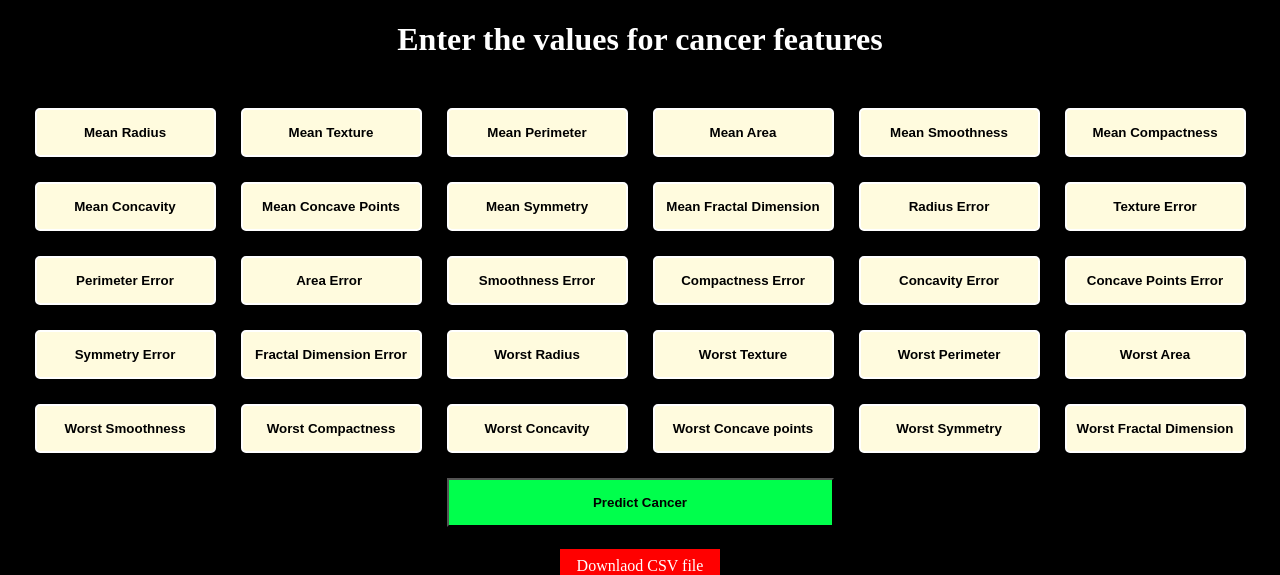
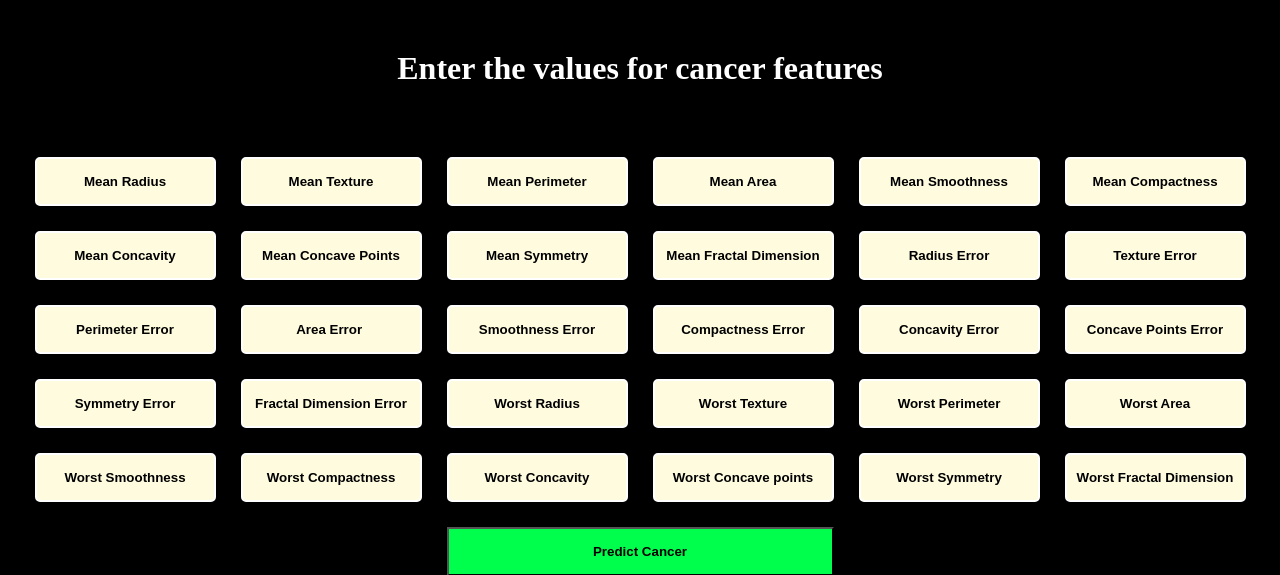
Before and after one commit to RITURAJRAMAN/Breast_Cancer_Detection_Project, a Flask app: page / in a window 1280 px wide. Shown: the top 575 px of the page. Run offline with Flask 2, Linux system fonts and the light colour scheme; parts of the project's set-up code (start-up, migrations or seed data) failed here and were passed over.

Commit message:
Update index.html

```diff
--- a/templates/index.html
+++ b/templates/index.html
@@ -12,7 +12,7 @@
         .heading {
             color: white;
             text-align: center;
-            margin: 20px 0 50px 0;
+            margin: 50px 0 70px 0;
         }
 
         .login form {
```
